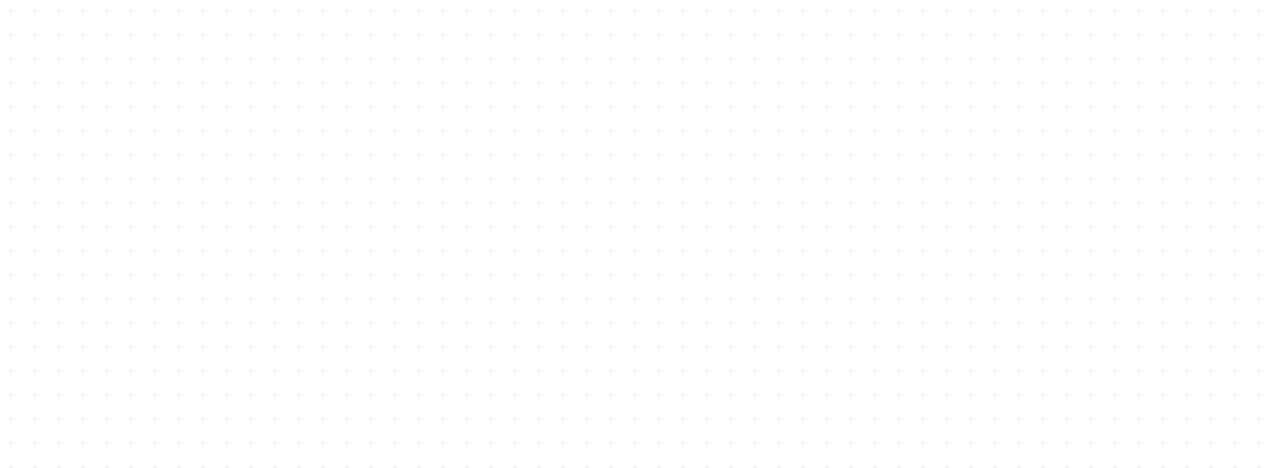
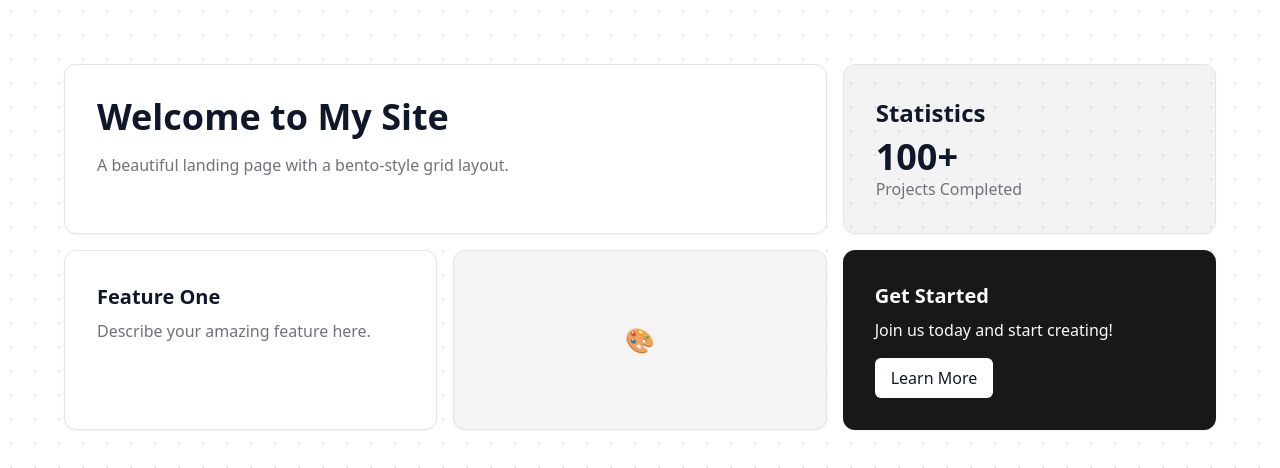
Before and after one commit to nishantb06/website-v2, a Next.js app: page / in a window 1280 px wide. Shown: the top 468 px of the page. Built offline with nearby package versions, Linux system fonts and the light colour scheme.

Commit message:
simple grid pattern , beatiful but not what i want

```diff
--- a/app/page.tsx
+++ b/app/page.tsx
@@ -2,6 +2,46 @@ export default function Home() {
   return (
     <main className="min-h-screen dotted-background bg-background">
       <div className="container mx-auto px-4 py-16">
+        <div className="grid grid-cols-1 md:grid-cols-3 gap-4 max-w-6xl mx-auto">
+          {/* Hero Section - Spans 2 columns */}
+          <div className="md:col-span-2 bg-card p-8 rounded-xl border shadow-sm">
+            <h1 className="text-4xl font-bold mb-4">Welcome to My Site</h1>
+            <p className="text-muted-foreground">
+              A beautiful landing page with a bento-style grid layout.
+            </p>
+          </div>
+
+          {/* Stats Card */}
+          <div className="bg-primary/5 p-8 rounded-xl border shadow-sm">
+            <h2 className="text-2xl font-semibold mb-2">Statistics</h2>
+            <div className="text-4xl font-bold">100+</div>
+            <p className="text-muted-foreground">Projects Completed</p>
+          </div>
+
+          {/* Feature Card */}
+          <div className="bg-card p-8 rounded-xl border shadow-sm">
+            <h3 className="text-xl font-semibold mb-2">Feature One</h3>
+            <p className="text-muted-foreground">
+              Describe your amazing feature here.
+            </p>
+          </div>
+
+          {/* Image Card */}
+          <div className="bg-accent p-8 rounded-xl border shadow-sm">
+            <div className="h-full flex items-center justify-center">
+              <span className="text-2xl">🎨</span>
+            </div>
+          </div>
+
+          {/* Call to Action */}
+          <div className="bg-primary text-primary-foreground p-8 rounded-xl shadow-sm">
+            <h3 className="text-xl font-semibold mb-2">Get Started</h3>
+            <p className="mb-4">Join us today and start creating!</p>
+            <button className="bg-background text-foreground px-4 py-2 rounded-md hover:opacity-90 transition-opacity">
+              Learn More
+            </button>
+          </div>
+        </div>
       </div>
     </main>
   );
```
